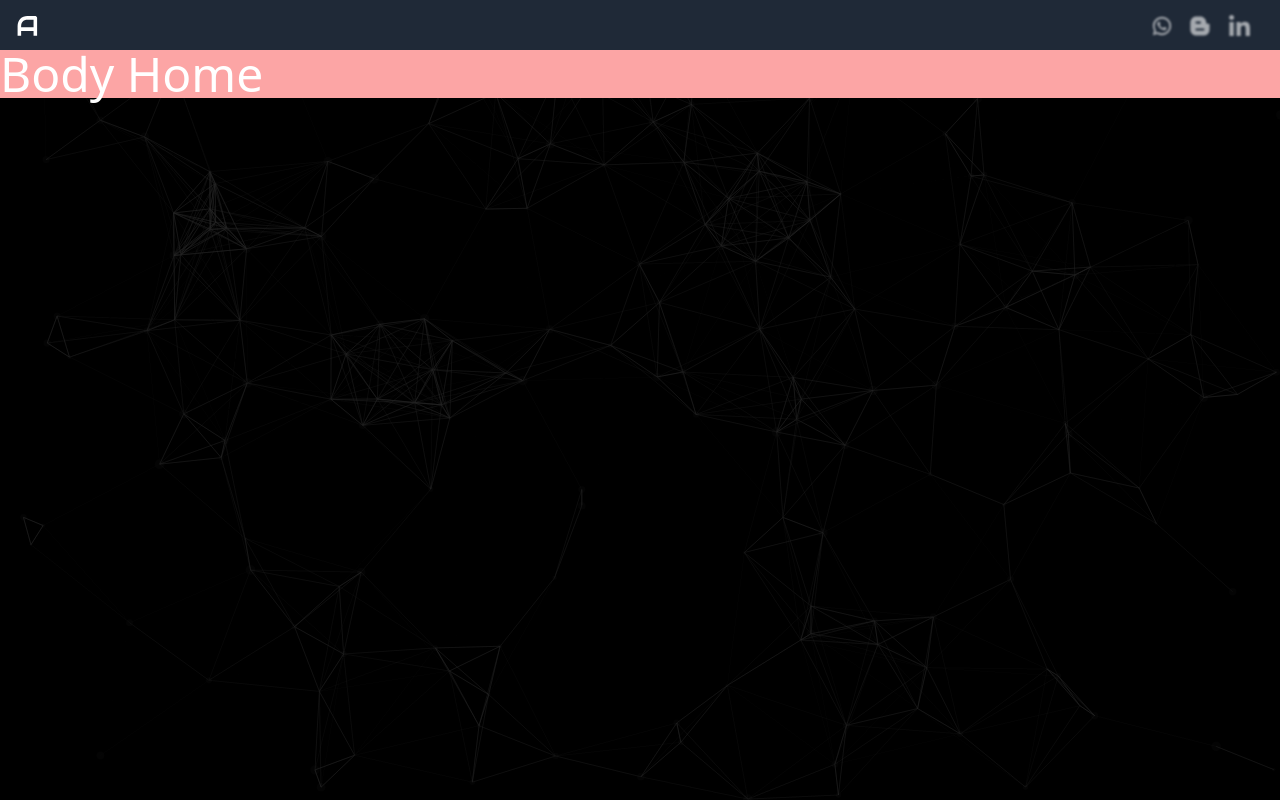
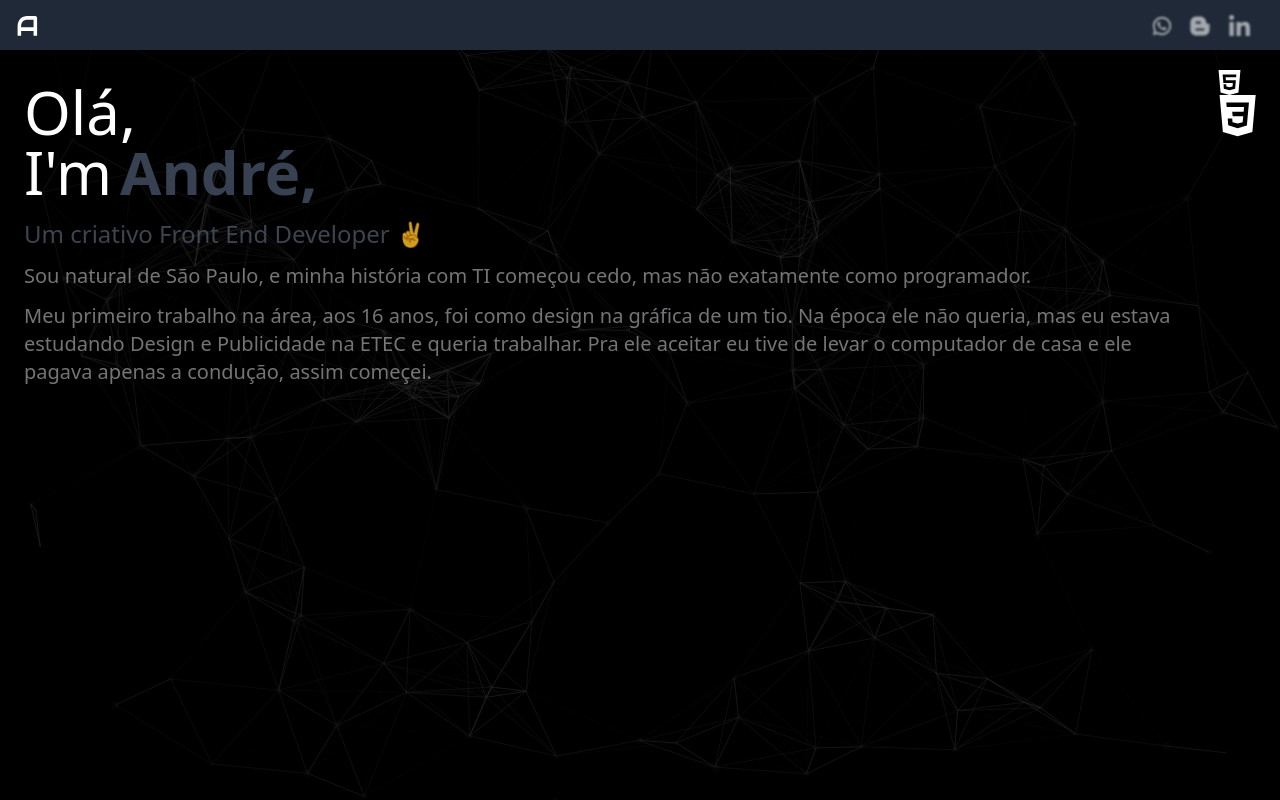
Before and after one commit to andpeicunha/portfolio-nextjs, a Next.js app: page / in a window 1280 px wide. Built offline with nearby package versions, Linux system fonts and the light colour scheme.

Commit message:
desenhando layout landing page

```diff
--- a/app/globals.css
+++ b/app/globals.css
@@ -12,7 +12,7 @@
     @apply text-6xl  text-white;
   }
   .icon-home-nav {
-    @apply flex-none aspect-auto blur-[1px] opacity-60 hover:blur-none hover:opacity-90;
+    @apply flex-none aspect-auto blur-[1px] opacity-60 hover:blur-none hover:opacity-90 hover:px-0 cursor-pointer;
   }
 }
 
--- a/app/layout.tsx
+++ b/app/layout.tsx
@@ -16,8 +16,8 @@ export default function RootLayout({
       <head />
       <body>
         <Nav />
+        <ParticleLogo />
         {children}
-        <ParticleLogo />
       </body>
     </html>
   );
--- a/app/navigator/page.tsx
+++ b/app/navigator/page.tsx
@@ -5,6 +5,11 @@ import { motion } from "framer-motion";
 import { Logo, LinkedinLogo, Blogger, Whats } from "@/public/logotipo";
 
 export default function Nav() {
+  const iconsVariants = {
+    scale: 1.25,
+    rotate: 360,
+  };
+
   return (
     <div
       id="Nav"
@@ -13,15 +18,16 @@ export default function Nav() {
       <div className="flex justify-start items-center w-full space-x-4 p-1 ml-2 pr-3">
         <Logo className="grow aspect-auto" width={30} />
 
-        <motion.div whileHover={{ scale: 1.2, rotate: 360 }}>
+        {/* BARRA DE ÍCONES NAV BAR */}
+        <motion.div whileHover={iconsVariants}>
           <Whats className="icon-home-nav" width={22} href={"#"} />
         </motion.div>
-        <motion.div whileHover={{ scale: 1.2, rotate: 360 }}>
+        <motion.div whileHover={iconsVariants}>
           <Blogger className="icon-home-nav" width={22} href={"#"} />
         </motion.div>
-        <motion.div whileHover={{ scale: 1.2, rotate: 360 }}>
+        <motion.div whileHover={iconsVariants}>
           <LinkedinLogo
-            className="icon-home-nav hover:px-2 cursor-pointer"
+            className="icon-home-nav"
             width={25}
             href={"https://www.linkedin.com/in/andpeicunha"}
           />
--- a/app/page.tsx
+++ b/app/page.tsx
@@ -1,7 +1,85 @@
+//NAVEGAÇÃO
+"use client";
+import React, { useState } from "react";
+import { LinkedinLogo, IconHTML5, IconCSS3 } from "../public/logotipo";
+import { motion } from "framer-motion";
+
 export default function Home() {
+  const [mostraLogo, setMostraLogo] = useState(false);
+
   return (
-    <div className="relative z-10 h-full top-0 text-white text-5xl bg-red-300">
-      Body Home
-    </div>
+    <>
+      {/* CORPO HOME */}
+      <div id="Body" className="relative pt-8 pl-6 pr-20">
+        <h1 className="titulo-3">Olá,</h1>
+
+        <div id="Nome" className="relative">
+          <div className="asolute titulo-3 mr-3">I&#39;m </div>
+          <div
+            onMouseEnter={() => setMostraLogo(true)}
+            onMouseLeave={() => setMostraLogo(false)}
+            className="absolute left-24 top-0 bottom-0 titulo-3 text-gray-700 font-bold cursor-pointer"
+          >
+            André,
+          </div>
+          {mostraLogo && (
+            <motion.div
+              animate={{
+                x: 0,
+                opacity: 1,
+              }}
+              // transition={{ duration: 0.5, repeat: Infinity, repeatDelay: 0.5 }}
+              transition={{
+                delay: 0,
+                x: { duration: 2 },
+                default: { ease: "easeIn" },
+              }}
+              initial={{ opacity: 0 }}
+              exit={{ opacity: 0 }}
+            >
+              <LinkedinLogo
+                className="absolute left-[272px] top-[0px] bottom-0 "
+                classNameSvg="h-[15px] "
+                width={25}
+                UrlPage={"https://www.linkedin.com/in/andpeicunha"}
+              />
+            </motion.div>
+          )}
+        </div>
+
+        <h1 className="titulo-2 text-2xl mt-4 text-gray-600/80 hover:blur-none">
+          Um criativo Front End Developer ✌
+        </h1>
+
+        {/* ICONES TECNOLOGIAS HOME */}
+        <div
+          id="LogosTecnologias"
+          className="absolute top-5 right-2 flex-col"
+        >
+          <IconHTML5
+            className="cursor-default my-5"
+            classNameSvg=""
+            width={25}
+            UrlPage={""}
+          />
+          <IconCSS3
+            className="cursor-default my-5"
+            classNameSvg=""
+            width={55}
+            UrlPage={""}
+          />
+        </div>
+
+        <h1 className="titulo-2 text-xl mt-3 text-gray-200/50 ">
+          Sou natural de São Paulo, e minha história com TI começou cedo, mas
+          não exatamente como programador.
+          <p className="h-3" /> Meu primeiro trabalho na área, aos 16 anos, foi
+          como design na gráfica de um tio. Na época ele não queria, mas eu
+          estava estudando Design e Publicidade na ETEC e queria trabalhar. Pra
+          ele aceitar eu tive de levar o computador de casa e ele pagava apenas
+          a condução, assim começei.
+        </h1>
+      </div>
+    </>
   );
 }
```
